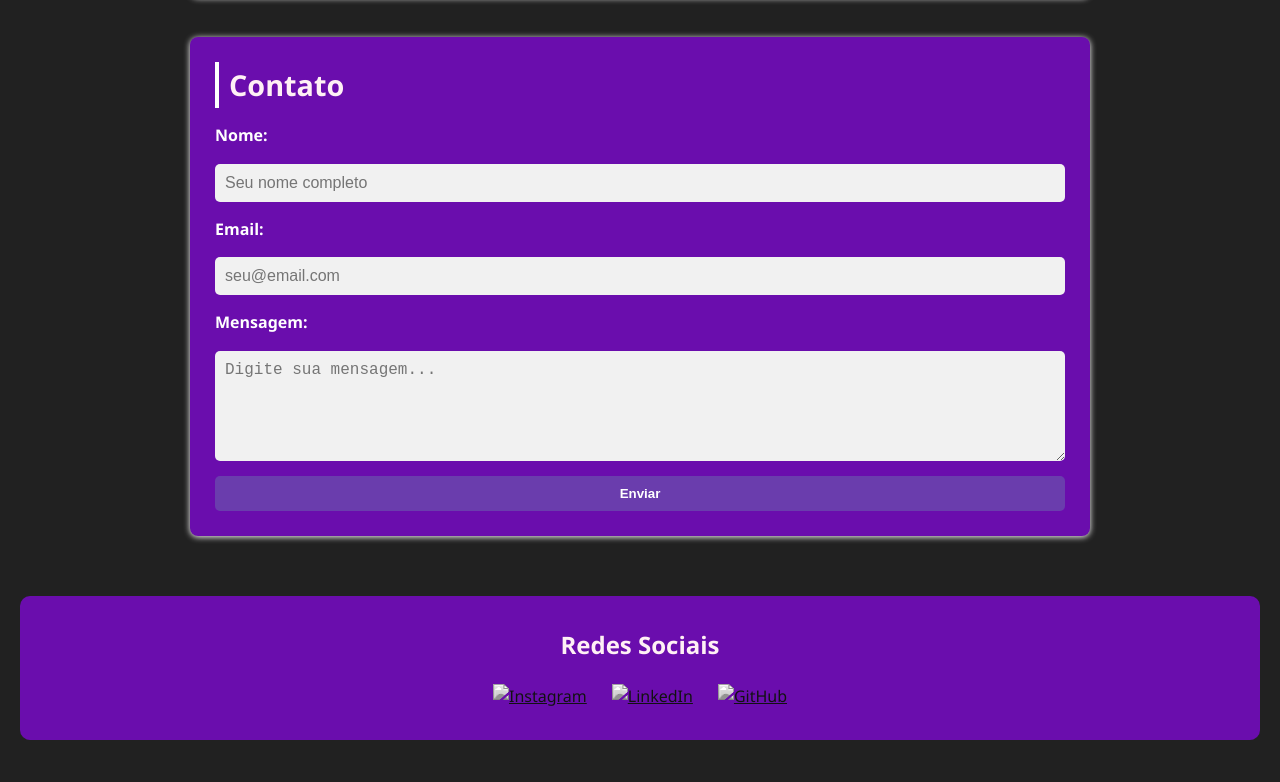
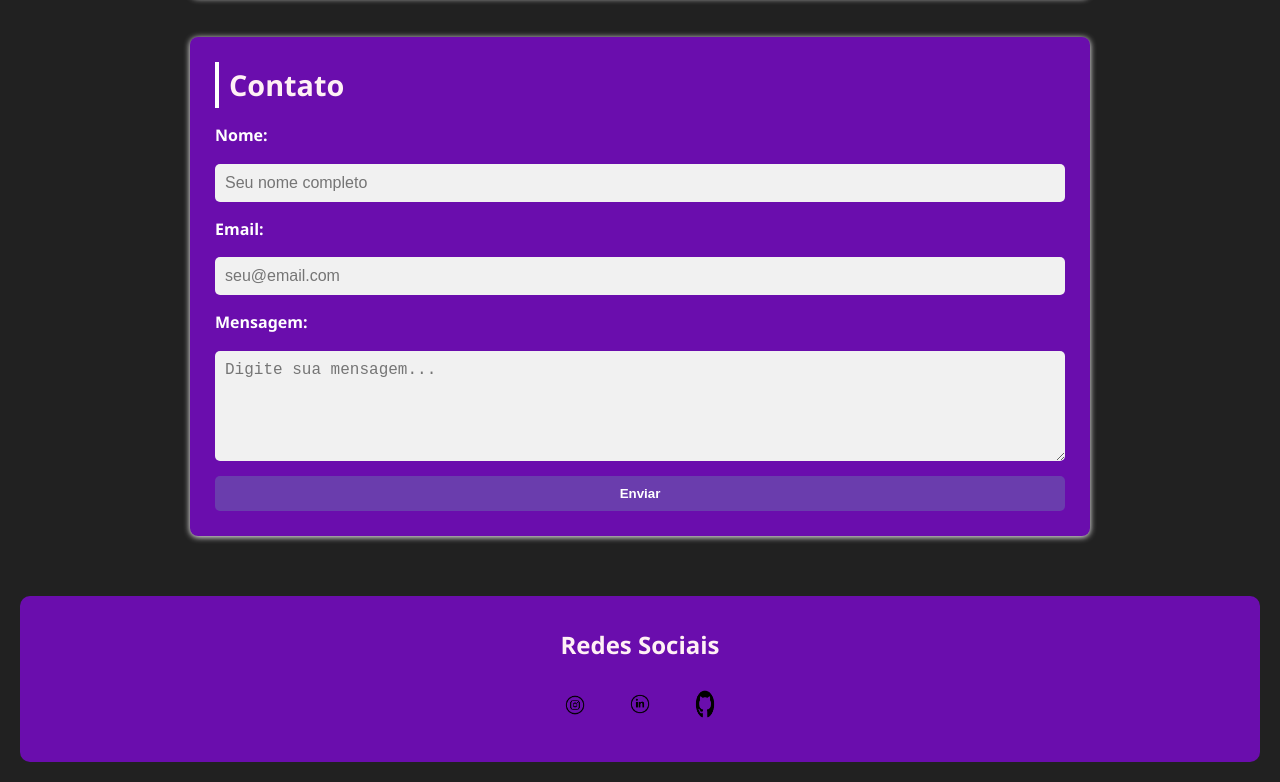
Before and after one commit to carlos-scholz/portifolio-carlos-scholz, a plain HTML site: page index.html in a window 1280 px wide. Shown: the part 1040-1822 px from the top of the page. Before the commit the page ends 1800 px from the top, so only its background shows below. Drawn offline with Linux system fonts and the light colour scheme; the site is published under a folder, as on GitHub Pages, so addresses that start at the root find nothing.

Commit message:
Update index.html
images bugs2

```diff
--- a/index.html
+++ b/index.html
@@ -90,17 +90,17 @@
     <ul class="social-links">
         <li>
             <a href="https://www.instagram.com/carlosgaribaldis_?igsh=dDlqa2hhZDVoMmV1" target="_blank" rel="noopener noreferrer">
-                <img src="/imgs/socialMedia/10462345.png" alt="Instagram">
+                <img src="imgs/socialMedia/10462345.png" alt="Instagram">
             </a>
         </li>
         <li>
             <a href="https://www.linkedin.com/in/carlos-scholz/" target="_blank" rel="noopener noreferrer">
-                <img src="/imgs/socialMedia/10462330.png" alt="LinkedIn">
+                <img src="imgs/socialMedia/10462330.png" alt="LinkedIn">
             </a>
         </li>
         <li>
             <a href="https://github.com/carlos-scholz" target="_blank" rel="noopener noreferrer">
-                <img src="/imgs/socialMedia/GitHub-Logo.wine.png" alt="GitHub">
+                <img src="imgs/socialMedia/GitHub-Logo.wine.png" alt="GitHub">
             </a>
         </li>
     </ul>
```
